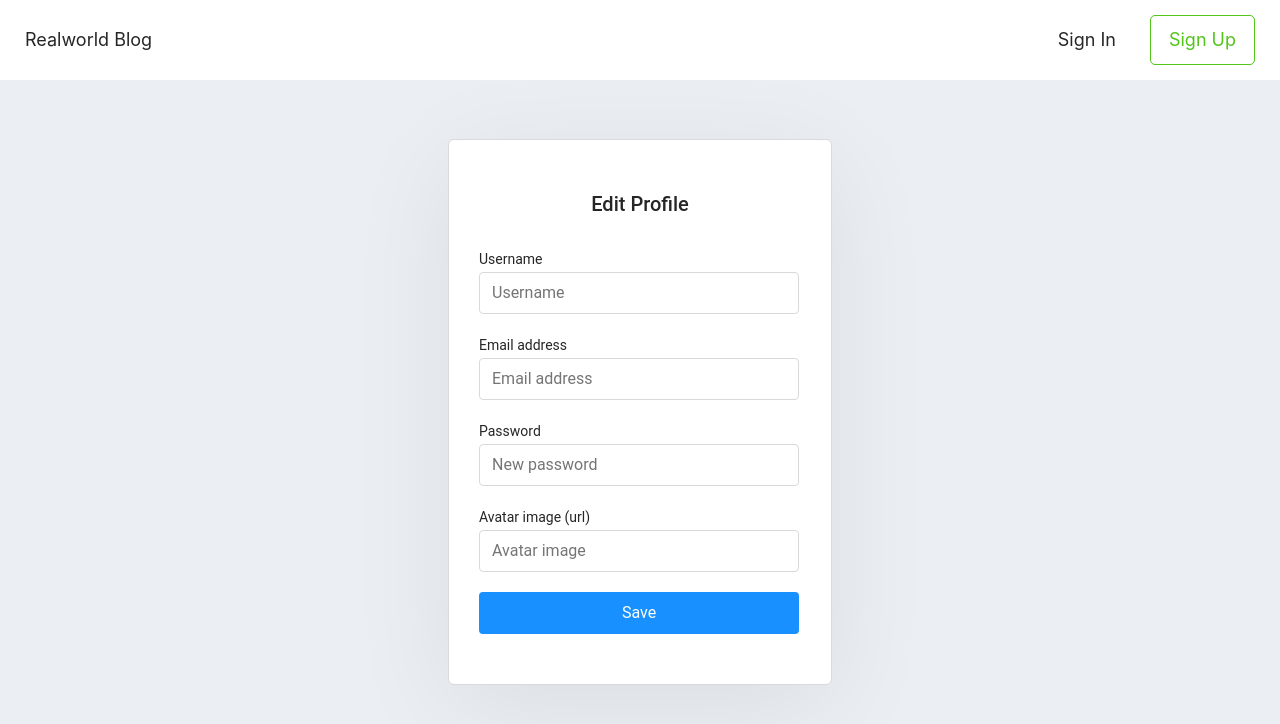
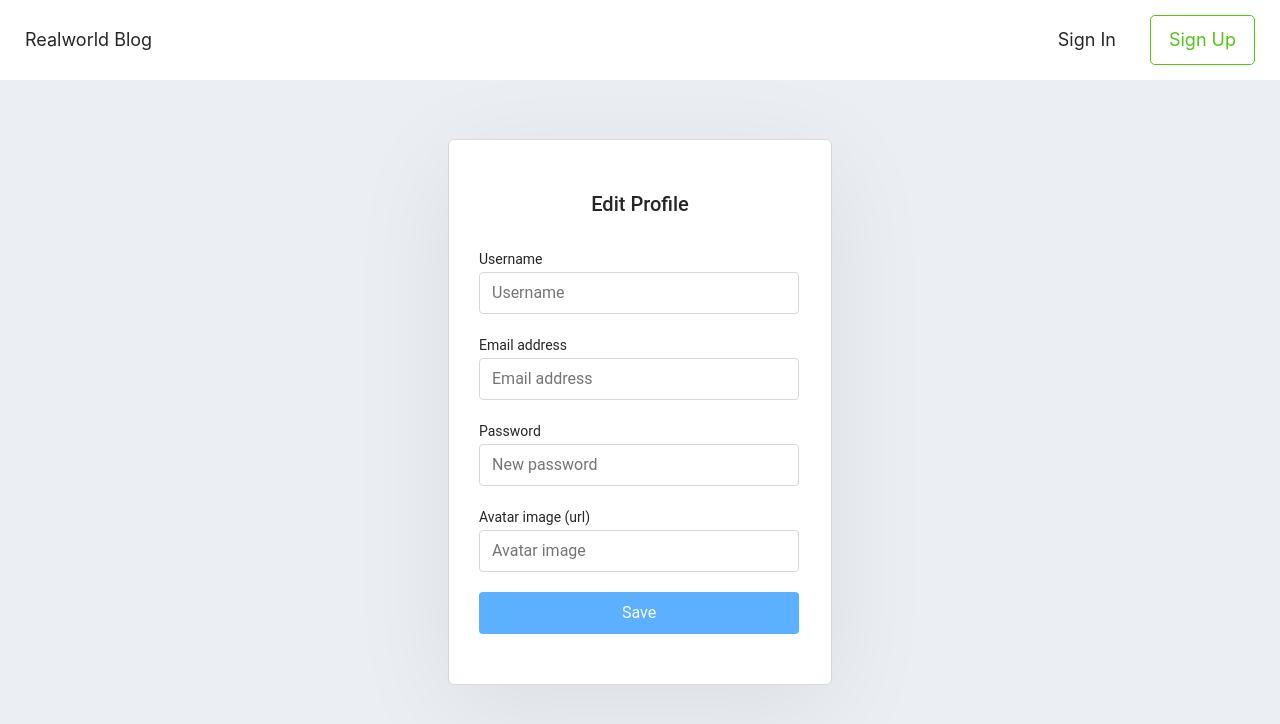
Before and after one commit to AOhapkin/blog, a React (Create React App) app: page /profile in a window 1280 px wide. In both pictures the pointer is over the button "Save". Shown: the top 724 px of the page. Built offline with nearby package versions, Linux system fonts and the light colour scheme.

Commit message:
добавил стили ProfileEditor

```diff
--- a/src/components/ProfileEditor/ProfileEditor.module.scss
+++ b/src/components/ProfileEditor/ProfileEditor.module.scss
@@ -69,6 +69,10 @@
       outline: none;
       background: rgba(24, 144, 255, 1);
       cursor: pointer;
+
+      &:hover {
+        opacity: 0.7;
+      }
     }
 
   }
```
